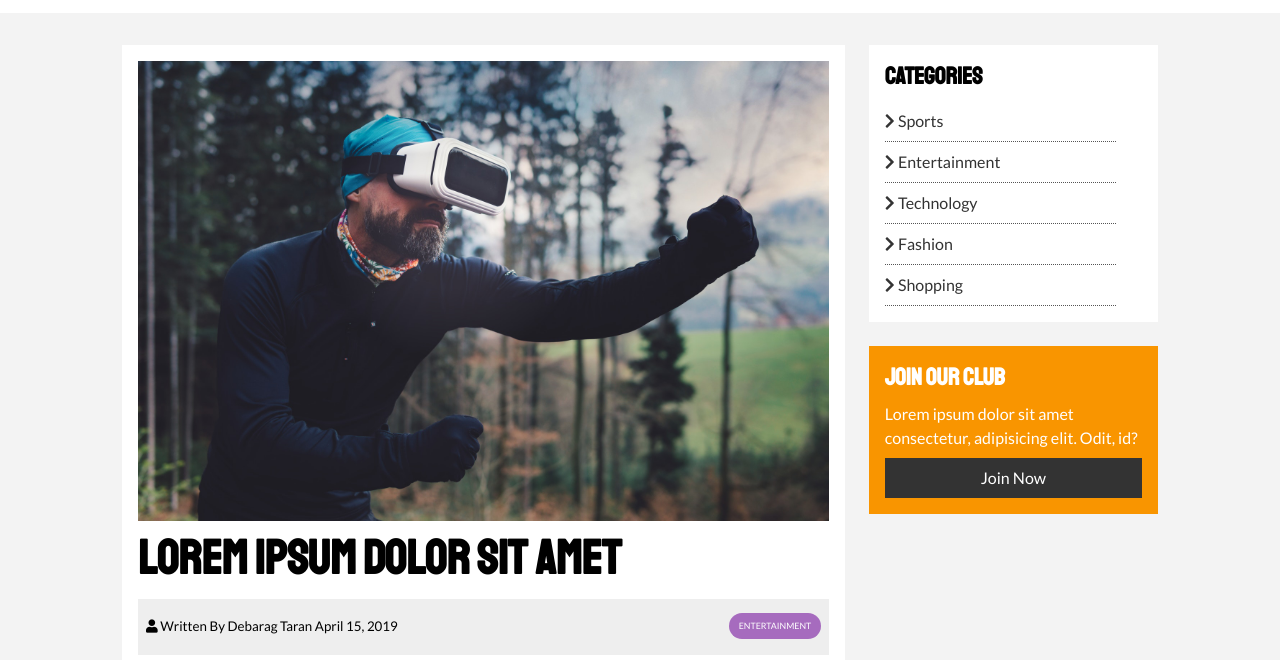
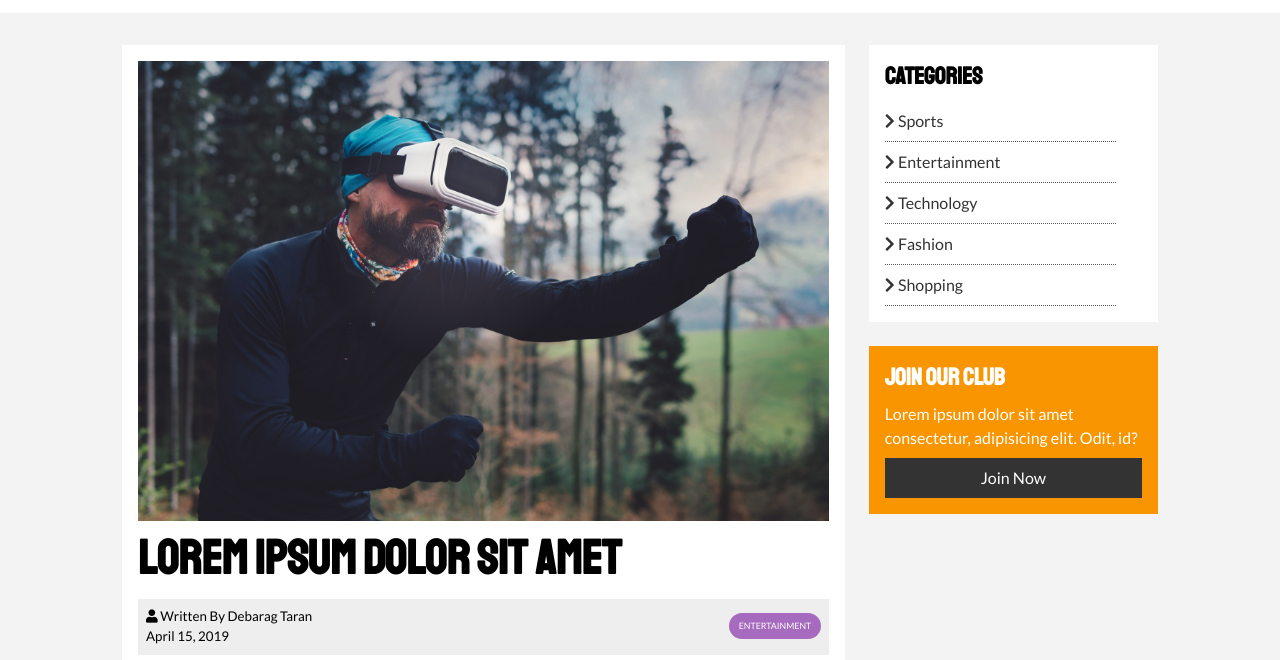
Before and after one commit to debarag2709/newsgrid, a plain HTML site: page article.html in a window 1280 px wide. Shown: the part 61-721 px from the top of the page. Drawn offline with Linux system fonts and the light colour scheme.

Commit message:
Updated form

```diff
--- a/article.html
+++ b/article.html
@@ -36,7 +36,7 @@
           <h1 class="l-heading">Lorem ipsum dolor sit amet</h1>
           <div class="meta">
             <small>
-              <i class="fas fa-user"></i> Written By Debarag Taran April 15, 2019
+              <i class="fas fa-user"></i> Written By Debarag Taran <br> April 15, 2019
             </small>
             <div class="category category-ent">Entertainment</div>
           </div>
```
